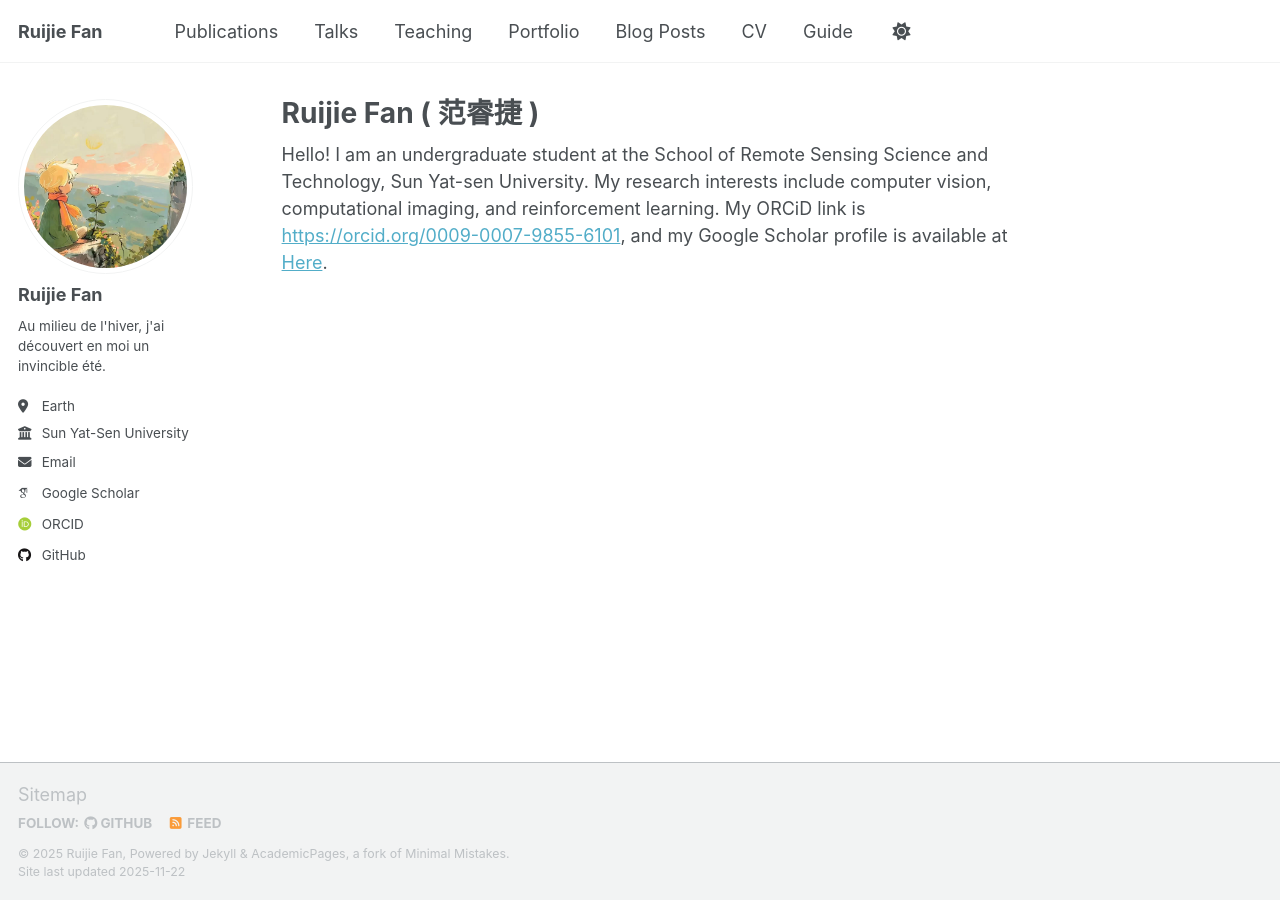
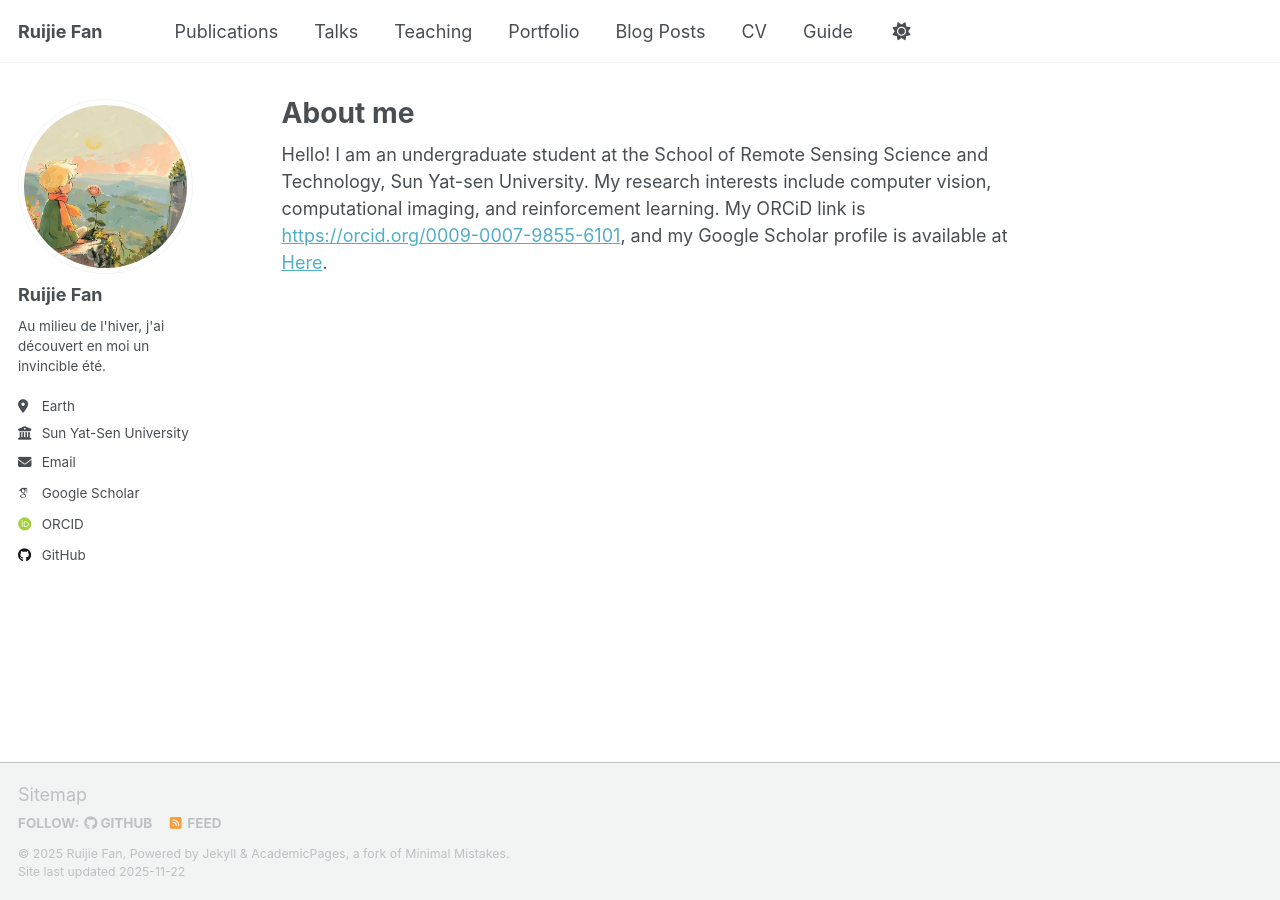
Before and after one commit to fanrj3/fanrj3.github.io, a Jekyll site: the page built from _pages/about.md, in a window 1280 px wide. Built offline with Jekyll 4.4.1, drawn with Linux system fonts in a browser that asks for light colours; some web fonts are replaced; a script that is not in the unit is left out.

Commit message:
Update about.md

```diff
--- a/_pages/about.md
+++ b/_pages/about.md
@@ -1,6 +1,6 @@
 ---
 permalink: /
-title: "Ruijie Fan ( 范睿捷 )"
+title: "About me"
 author_profile: true
 redirect_from:
   - /about/
```
